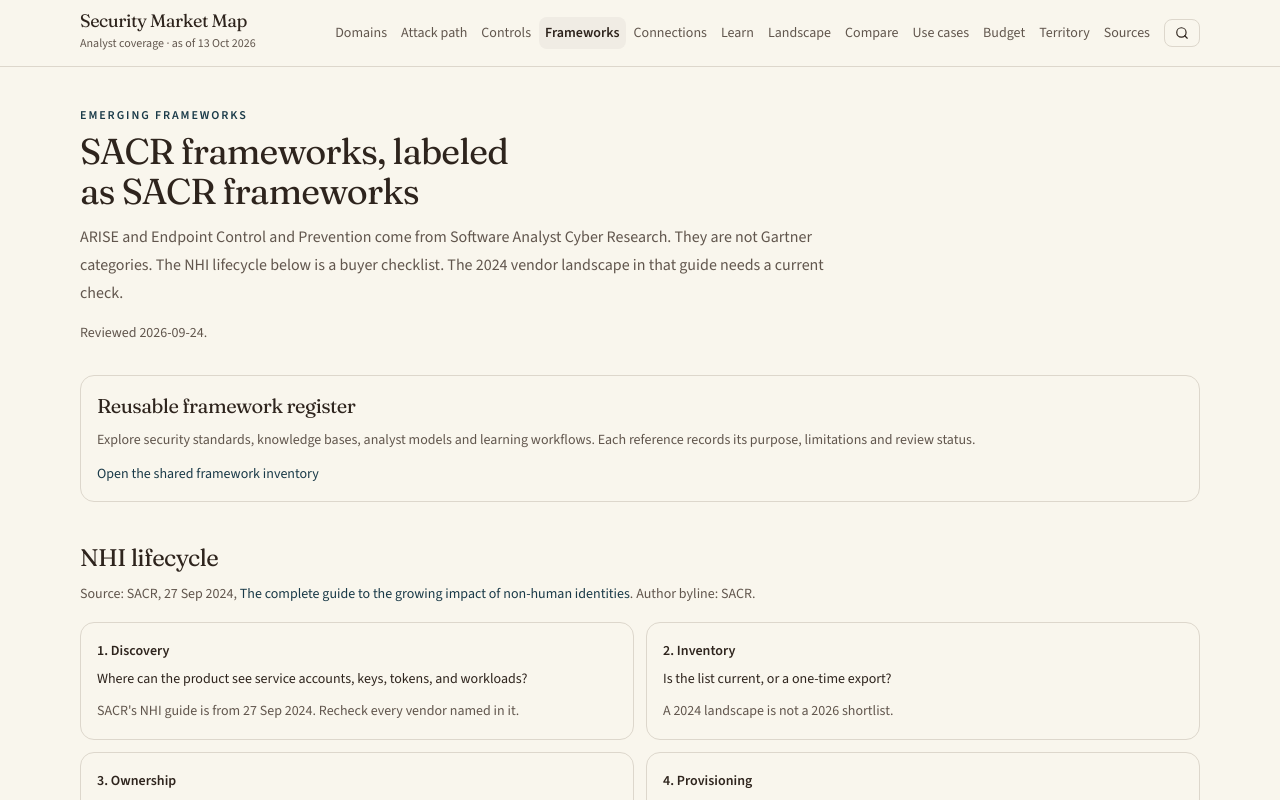
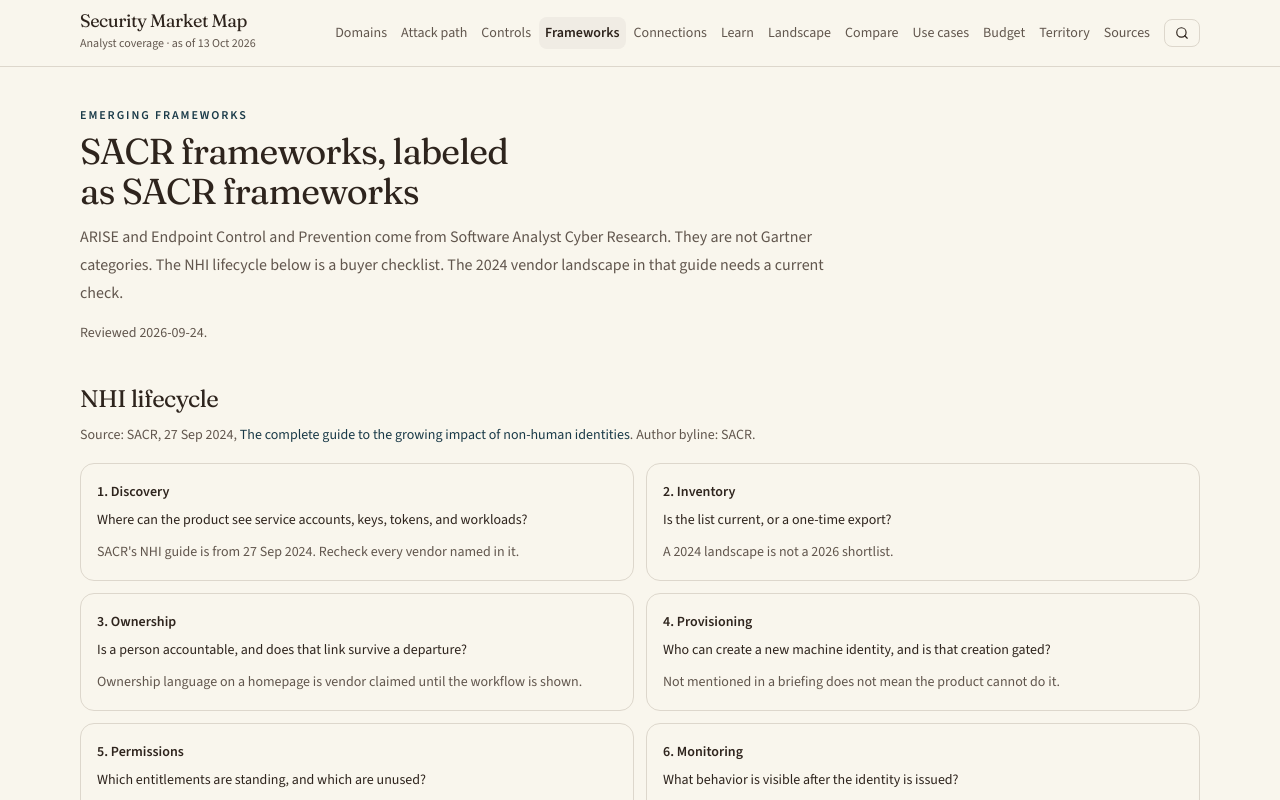
Before and after one commit to heyfunwhoa/security-market-map, a Next.js app: page /frameworks in a window 1280 px wide. Shown: the top 800 px of the page. Built offline with nearby package versions, Linux system fonts and the light colour scheme.

Commit message:
fix: omit private framework register from public UI

```diff
--- a/app/frameworks/page.tsx
+++ b/app/frameworks/page.tsx
@@ -13,17 +13,6 @@
         lede="ARISE and Endpoint Control and Prevention come from Software Analyst Cyber Research. They are not Gartner categories. The NHI lifecycle below is a buyer checklist. The 2024 vendor landscape in that guide needs a current check."
       />
       <p className="mt-4 text-sm text-muted-foreground">Reviewed {REVIEWED}.</p>
-
-      <section className="mt-8 rounded-xl border border-border p-4">
-        <h2 className="text-xl tracking-tight">Reusable framework register</h2>
-        <p className="mt-2 text-sm leading-6 text-muted-foreground">
-          Explore security standards, knowledge bases, analyst models and learning workflows.
-          Each reference records its purpose, limitations and review status.
-        </p>
-        <a className="mt-3 inline-block text-sm text-primary hover:underline focus-visible:outline-2 focus-visible:outline-offset-4" href="https://github.com/heyfunwhoa/technical-docs-platform/tree/9ef20979b0ae439e754d24be89a89985185c48d9/frameworks">
-          Open the shared framework inventory
-        </a>
-      </section>
 
       <section className="mt-10">
         <h2 className="text-2xl tracking-tight">NHI lifecycle</h2>
```
Also changed, not shown: 1 other file (tests, documents, lock files or other folders).
